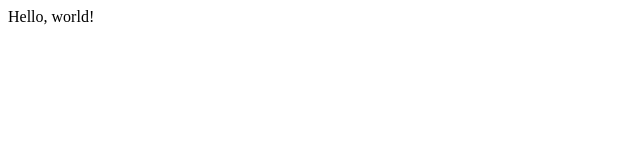
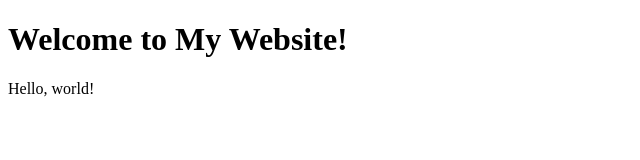
Before and after one commit to Kiran-1106/hello, a plain HTML site: page index.html in a window 1280 px wide. Shown: the whole page, without its empty margins (0-640 px from the left). Drawn offline with Linux system fonts and the light colour scheme.

Commit message:
Add a heading

```diff
--- a/index.html
+++ b/index.html
@@ -4,6 +4,7 @@
     <title>Hello!</title>
 </head>
 <body>
+    <h1>Welcome to My Website!</h1>
     Hello, world!
 </body>
 </html>
```
